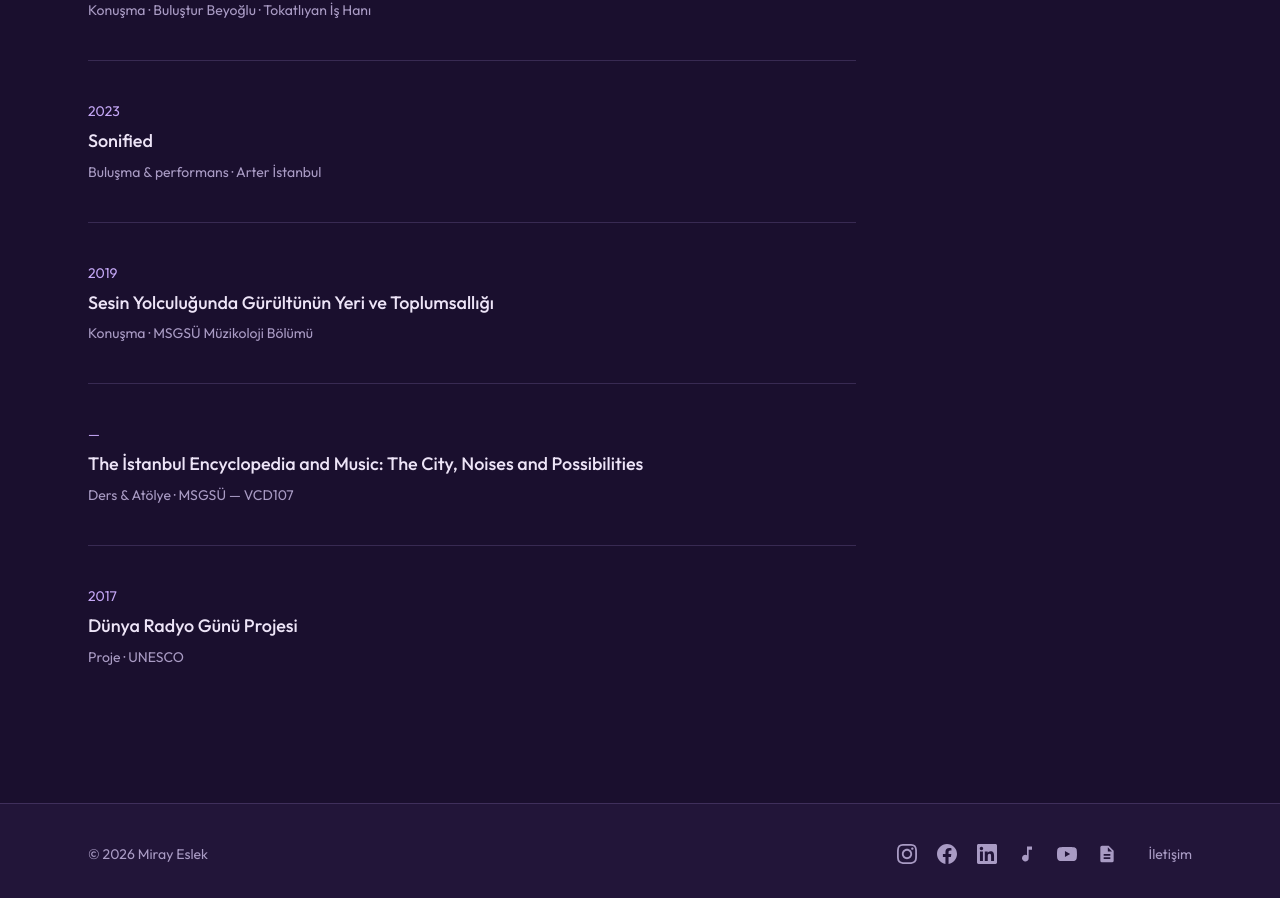
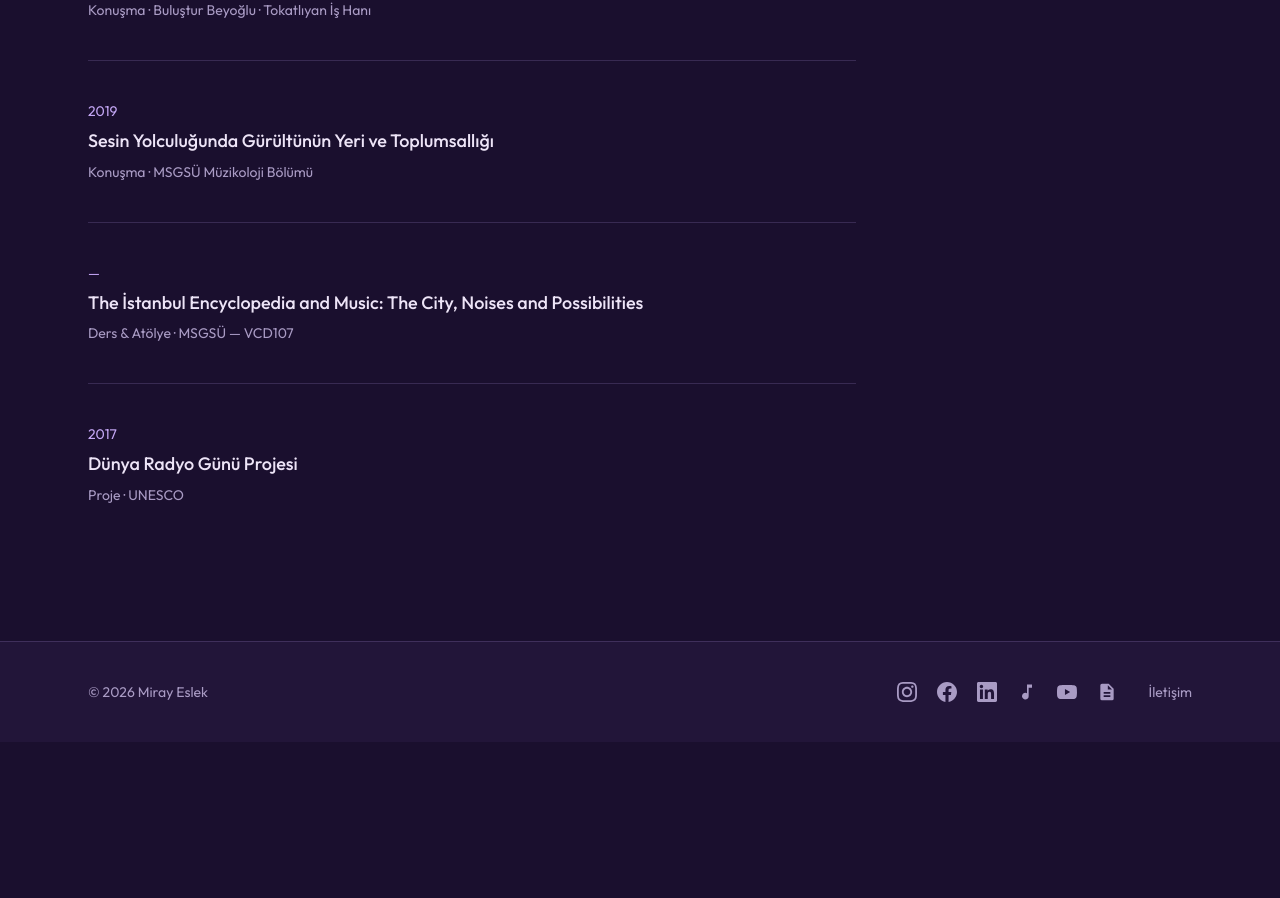
Before and after one commit to karabeyoya-cloud/miray-eslek-website, a Next.js app: page /arastirma in a window 1280 px wide. Shown: the part 1160-2058 px from the top of the page. After the commit the page ends 1902 px from the top, so only its background shows below. Built offline with nearby package versions, Linux system fonts and the light colour scheme; no server answers.

Commit message:
Remove Sonified entry from Araştırma konuşmalar.
Co-authored-by: Cursor <cursoragent@cursor.com>

```diff
--- a/src/data/content.ts
+++ b/src/data/content.ts
@@ -833,12 +833,6 @@ export const talks = [
     type: "Konuşma",
   },
   {
-    year: "2023",
-    title: "Sonified",
-    venue: "Arter İstanbul",
-    type: "Buluşma & performans",
-  },
-  {
     year: "2019",
     title: "Sesin Yolculuğunda Gürültünün Yeri ve Toplumsallığı",
     venue: "MSGSÜ Müzikoloji Bölümü",
```
